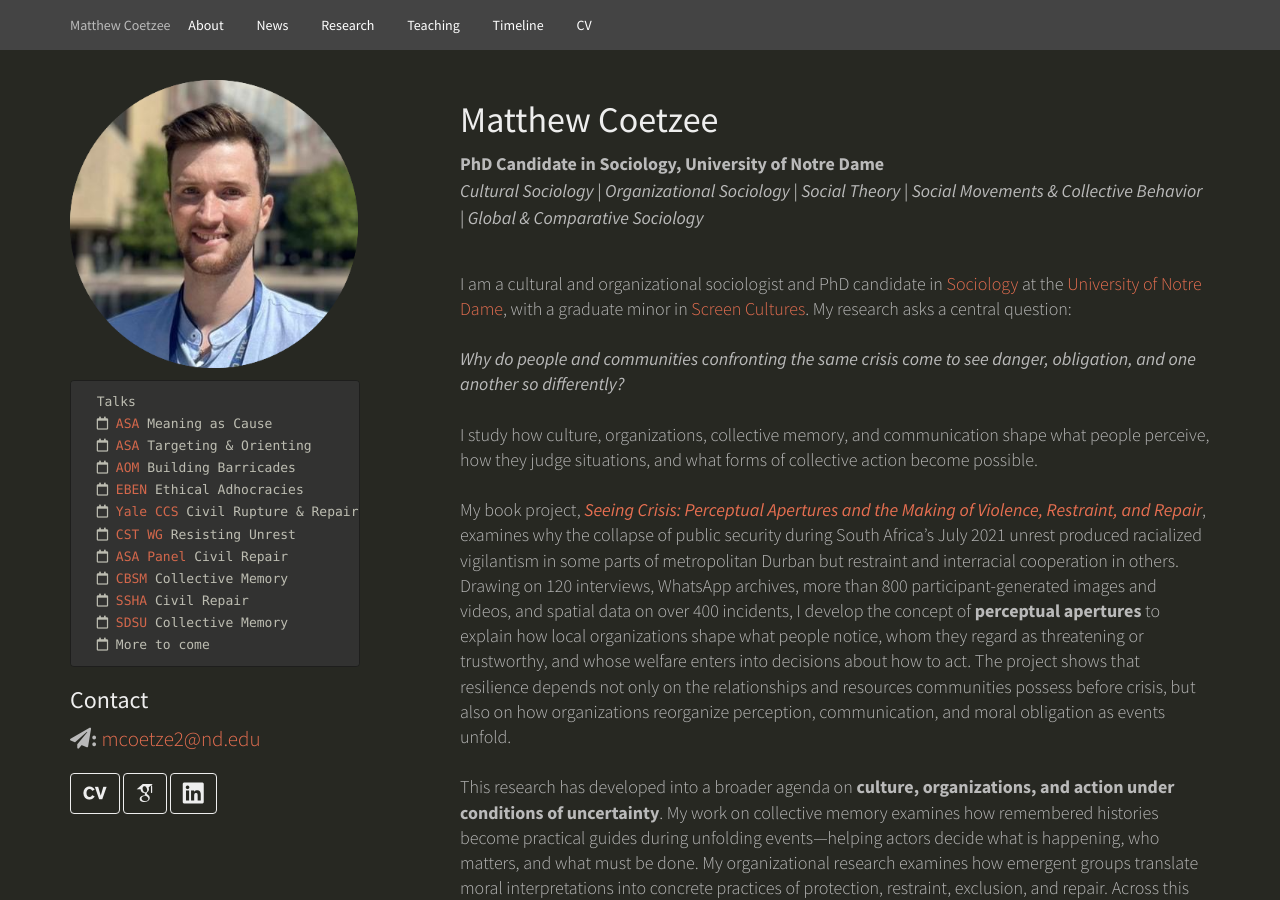
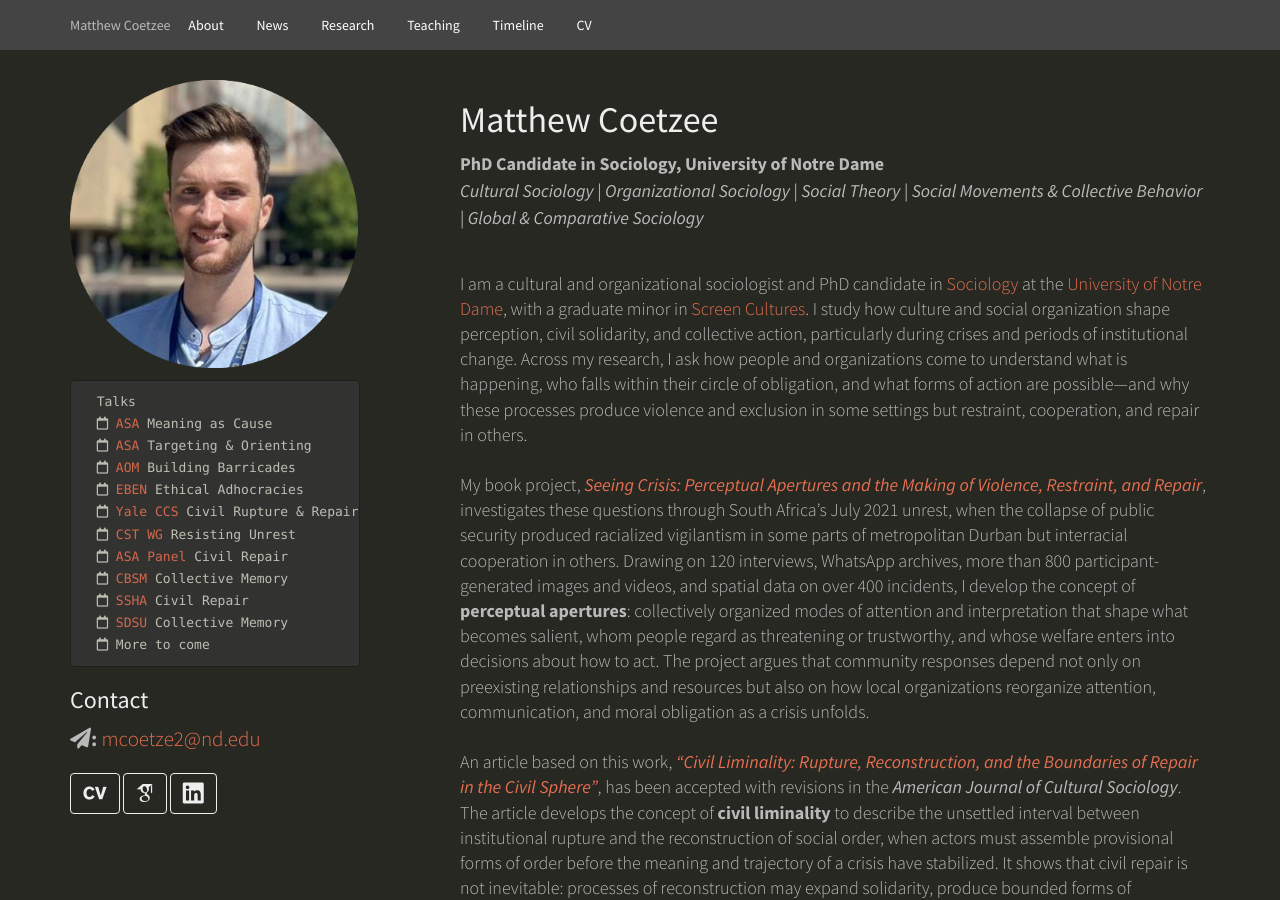
Before and after one commit to cccfran/matt-coetzee, a Jekyll site: the page index.html, which Jekyll copies as it is, in a window 1280 px wide and 900 px high. Built offline with Jekyll 4.4.1, drawn with Linux system fonts in a browser that asks for light colours; some web fonts are replaced; some of the changed text lies outside the part shown.

Commit message:
Revise research introduction

```diff
--- a/index.html
+++ b/index.html
@@ -183,17 +183,15 @@
           </p><br>
           </div>
 
-          <p class="lead">I am a cultural and organizational sociologist and PhD candidate in <a class="hidelink" target="_blank" href="https://sociology.nd.edu/">Sociology</a> at the <a class="hidelink" target="_blank" href="https://www.nd.edu/">University of Notre Dame</a>, with a graduate minor in <a class="hidelink" target="_blank" href="https://ftt.nd.edu/academics/graduate-minor/">Screen Cultures</a>. My research asks a central question:
+          <p class="lead">I am a cultural and organizational sociologist and PhD candidate in <a class="hidelink" target="_blank" href="https://sociology.nd.edu/">Sociology</a> at the <a class="hidelink" target="_blank" href="https://www.nd.edu/">University of Notre Dame</a>, with a graduate minor in <a class="hidelink" target="_blank" href="https://ftt.nd.edu/academics/graduate-minor/">Screen Cultures</a>. I study how culture and social organization shape perception, civil solidarity, and collective action, particularly during crises and periods of institutional change. Across my research, I ask how people and organizations come to understand what is happening, who falls within their circle of obligation, and what forms of action are possible—and why these processes produce violence and exclusion in some settings but restraint, cooperation, and repair in others.
             <br><br>
-            <i>Why do people and communities confronting the same crisis come to see danger, obligation, and one another so differently?</i>
+            My book project, <a href="#seeing-crisis"><em>Seeing Crisis: Perceptual Apertures and the Making of Violence, Restraint, and Repair</em></a>, investigates these questions through South Africa’s July 2021 unrest, when the collapse of public security produced racialized vigilantism in some parts of metropolitan Durban but interracial cooperation in others. Drawing on 120 interviews, WhatsApp archives, more than 800 participant-generated images and videos, and spatial data on over 400 incidents, I develop the concept of <strong>perceptual apertures</strong>: collectively organized modes of attention and interpretation that shape what becomes salient, whom people regard as threatening or trustworthy, and whose welfare enters into decisions about how to act. The project argues that community responses depend not only on preexisting relationships and resources but also on how local organizations reorganize attention, communication, and moral obligation as a crisis unfolds.
             <br><br>
-            I study how culture, organizations, collective memory, and communication shape what people perceive, how they judge situations, and what forms of collective action become possible.
+            An article based on this work, <a href="#civil-liminality"><em>“Civil Liminality: Rupture, Reconstruction, and the Boundaries of Repair in the Civil Sphere”</em></a>, has been accepted with revisions in the <em>American Journal of Cultural Sociology</em>. The article develops the concept of <strong>civil liminality</strong> to describe the unsettled interval between institutional rupture and the reconstruction of social order, when actors must assemble provisional forms of order before the meaning and trajectory of a crisis have stabilized. It shows that civil repair is not inevitable: processes of reconstruction may expand solidarity, produce bounded forms of stabilization, deepen exclusion, or fail to consolidate altogether.
             <br><br>
-            My book project, <a href="#seeing-crisis"><em>Seeing Crisis: Perceptual Apertures and the Making of Violence, Restraint, and Repair</em></a>, examines why the collapse of public security during South Africa’s July 2021 unrest produced racialized vigilantism in some parts of metropolitan Durban but restraint and interracial cooperation in others. Drawing on 120 interviews, WhatsApp archives, more than 800 participant-generated images and videos, and spatial data on over 400 incidents, I develop the concept of <strong>perceptual apertures</strong> to explain how local organizations shape what people notice, whom they regard as threatening or trustworthy, and whose welfare enters into decisions about how to act. The project shows that resilience depends not only on the relationships and resources communities possess before crisis, but also on how organizations reorganize perception, communication, and moral obligation as events unfold.
+            Together, these projects anchor a broader research agenda on <strong>culture, organizations, and action under conditions of uncertainty</strong>. I examine how collective memories become practical resources for interpreting unfolding events and how emergent groups translate moral understandings into practices of protection, restraint, exclusion, and repair. Across this work, I am especially interested in periods when established institutions weaken and actors must improvise new ways of making sense of situations, coordinating action, and reconstructing social order.
             <br><br>
-            This research has developed into a broader agenda on <strong>culture, organizations, and action under conditions of uncertainty</strong>. My work on collective memory examines how remembered histories become practical guides during unfolding events—helping actors decide what is happening, who matters, and what must be done. My organizational research examines how emergent groups translate moral interpretations into concrete practices of protection, restraint, exclusion, and repair. Across this work, I am particularly interested in moments when established institutions weaken and actors must improvise new ways of interpreting situations and coordinating action.
-            <br><br>
-            A second strand of my research develops social theory from Southern African concepts and cases. I am especially interested in Ubuntu and relational theories of personhood, and in what they can contribute to general sociological accounts of agency. My current work uses Ubuntu to develop the idea of <strong>relationally generated agency</strong>: persons remain real and irreducible actors, but some of the capacities through which they act—such as language, memory, practical confidence, recognition, and moral judgment—are generated and sustained through social relations. This work is part of a larger interest in <strong>critical realism</strong>, <strong>symbolic causality</strong>, and how sociologists theorize the relationship between culture, social relations, and human action.
+            A related strand of my research develops sociological theory from Southern African concepts and cases. My work on <a href="#unequal-theoretical-jurisdiction">Ubuntu and relational personhood</a> advances the concept of <strong>relationally generated agency</strong>: although persons are real and irreducible actors, many of the capacities through which they act—including language, memory, recognition, practical confidence, and moral judgment—are generated and sustained through social relations. This work extends my broader engagement with <a href="#criticalRealism">critical realism and symbolic causality</a>, asking how culture and social relationships acquire causal force without reducing persons to products of social structure.
             <br><br>
             My research also examines the longer afterlives of violence and efforts at reconciliation. My article, <a href="#robbenisland">“Recurating Robben Island: Cultural Objects, Digital Memory, and the Entropic Afterlives of National Heritage”</a>, published in the <em>American Journal of Cultural Sociology</em>, analyzes how visitors’ Instagram posts reinterpret the symbolic legacy of Robben Island Museum. It shows how digital platforms can fragment and redirect institutional efforts to sustain collective memory, raising broader questions about cultural objects, public memory, and the changing authority of institutions in digital environments.
             <br><br>
@@ -461,7 +459,7 @@
           <br>
           <h4>Customs, Frameworks, and Strategies for Social Change</h4>
           <p class="research-byline">with <a class="hidelink" target="_blank" href="https://sociology.nd.edu/people/erika-summers-effler/">Erika Summers-Effler</a>, <a class="hidelink" target="_blank" href="https://masonkorea.gmu.edu/people/hkwak4">Hyunjin Kwak</a>, and <a class="hidelink" target="_blank" href="https://justinvannessphd.com">Justin Van Ness</a></p>
-          <p class="mb-0"><em>In <b>Interpreting Protest and Social Movements</b>, edited by Guya Accornero and James M. Jasper. Bristol University Press. Forthcoming 2027.</em></p>
+          <p class="mb-0"><em>In <b>Interpreting Protest and Social Movements</b>. Bristol University Press. Forthcoming 2027.</em></p>
           <p><a class="btn btn-default" href="https://bristoluniversitypress.co.uk/interpreting-protest-and-social-movements" target="_blank" role="button">Learn more</a></p>
           <div class="media">
             <a href="https://bristoluniversitypress.co.uk/interpreting-protest-and-social-movements" target="_blank"><img height="315" src="./files/MC/Chapter_Interpreting.jpg" alt="Book cover of Interpreting Protest and Social Movements"></a>
```
